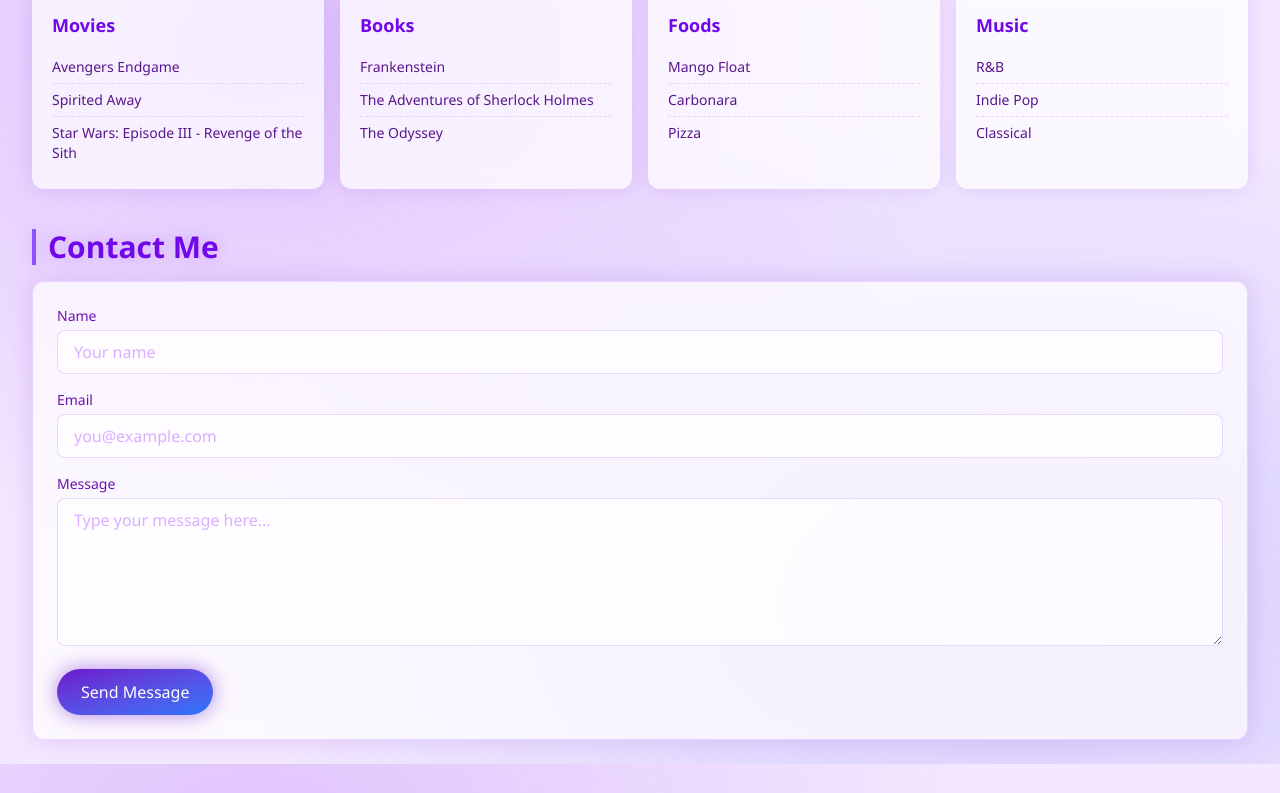
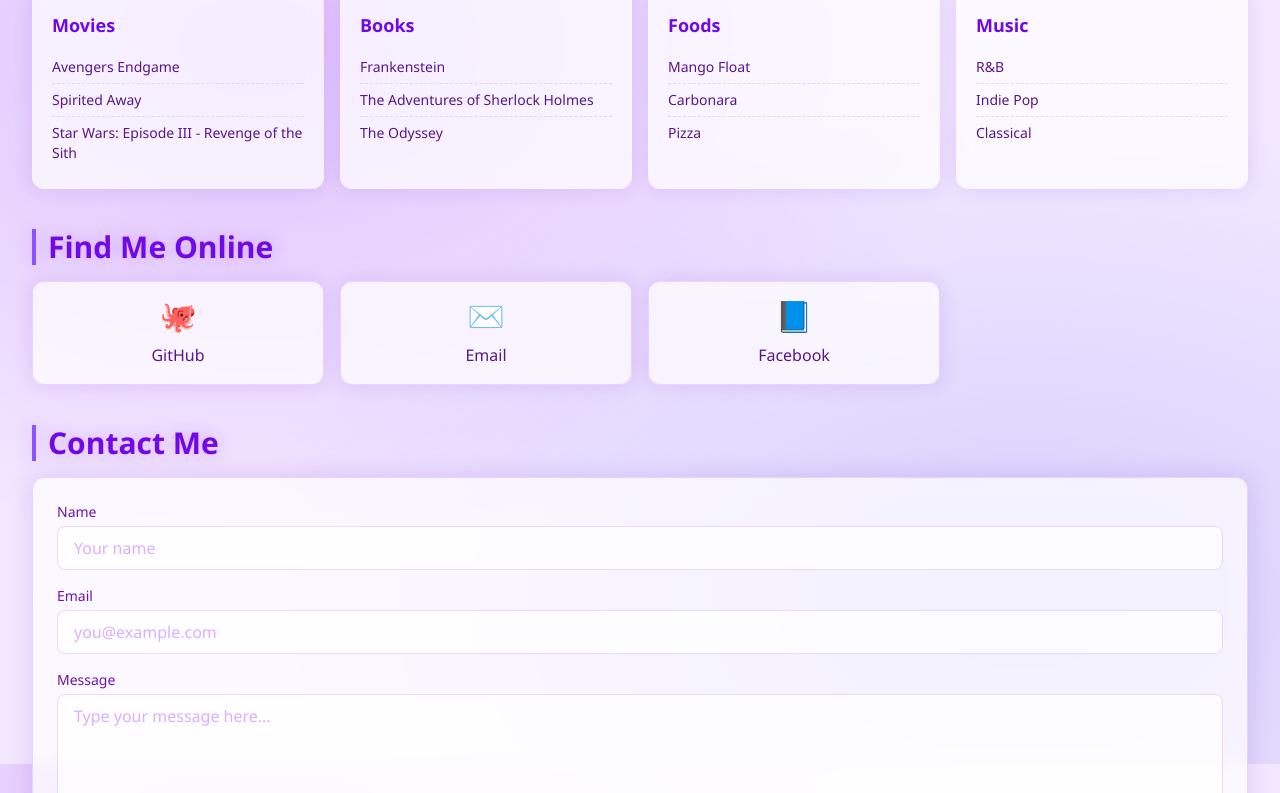
Before and after one commit to Novaliack/my-react-app, a React (Vite) app in the folder my-react-app/: page / in a window 1280 px wide. Shown: the part 836-1629 px from the top of the page. Built offline with nearby package versions, Linux system fonts and the light colour scheme.

Commit message:
Added Socials section

```diff
--- a/my-react-app/package.json
+++ b/my-react-app/package.json
@@ -25,5 +25,9 @@
     "eslint-plugin-react-refresh": "^0.5.6",
     "globals": "^17.12.0",
     "vite": "^8.3.0"
-  }
+  },
+  "description": "This template provides a minimal setup to get React working in Vite with HMR and some ESLint rules.",
+  "main": "eslint.config.js",
+  "author": "",
+  "license": "ISC"
 }
--- a/my-react-app/src/App.jsx
+++ b/my-react-app/src/App.jsx
@@ -3,8 +3,10 @@
 import About from './About.jsx'
 import Hobbies from './Hobbies.jsx'
 import Favorites from './Favorites.jsx'
+import Socials from './Socials.jsx'
 import Contact from './Contact.jsx'
 import Footer from './Footer.jsx'
+
 
 function App() {
     const [darkMode, setDarkMode] = useState(() => {
@@ -31,6 +33,7 @@
                 <About />
                 <Hobbies />
                 <Favorites />
+                <Socials />
                 <Contact />
             </main>
             <Footer />
--- a/my-react-app/src/Header.jsx
+++ b/my-react-app/src/Header.jsx
@@ -49,6 +49,11 @@
                             </a>
                         </li>
                         <li>
+                            <a href="#socials" className="text-purple-900 dark:text-purple-200 font-medium px-4 py-1.5 rounded-full transition-all duration-200 hover:bg-white/40 dark:hover:bg-purple-500/30 hover:text-purple-950 dark:hover:text-white hover:shadow-[0_0_12px_rgba(168,85,247,0.6)]">
+                                Socials
+                            </a>
+                        </li>
+                        <li>
                             <a href="#contact" className="text-purple-900 dark:text-purple-200 font-medium px-4 py-1.5 rounded-full transition-all duration-200 hover:bg-white/40 dark:hover:bg-purple-500/30 hover:text-purple-950 dark:hover:text-white hover:shadow-[0_0_12px_rgba(168,85,247,0.6)]">
                                 Contact
                             </a>
--- /dev/null
+++ b/my-react-app/src/Socials.jsx
@@ -0,0 +1,31 @@
+const socials = [
+    { label: "GitHub",   url: "https://github.com/Novaliack",       icon: "🐙" },
+    { label: "Email",    url: "mailto:jandyllraygodoy@gmail.com",                 icon: "✉️" },
+    { label: "Facebook", url: "https://facebook.com/jandyllray.godoy",      icon: "📘" }
+];
+
+function Socials(){
+    return(
+        <section id="socials">
+            <h2 className="text-3xl font-semibold text-violet-700 dark:text-violet-300 mb-4 border-l-4 border-violet-500 pl-3 drop-shadow-[0_0_8px_rgba(168,85,247,0.4)] transition-colors duration-300">
+                Find Me Online
+            </h2>
+            <div className="grid grid-cols-2 sm:grid-cols-4 gap-4">
+                {socials.map(s => (
+                    <a
+                        key={s.label}
+                        href={s.url}
+                        target="_blank"
+                        rel="noopener noreferrer"
+                        className="bg-white/70 dark:bg-[#140b2e]/80 backdrop-blur-sm rounded-xl p-4 text-center shadow-[0_0_20px_rgba(106,17,203,0.12)] dark:shadow-[0_0_20px_rgba(106,17,203,0.2)] border border-purple-300/50 dark:border-purple-500/20 transition-all duration-300 hover:-translate-y-1 hover:shadow-[0_0_30px_rgba(168,85,247,0.4)] no-underline text-purple-900 dark:text-purple-100"
+                    >
+                        <span className="block text-3xl mb-2">{s.icon}</span>
+                        <span className="font-medium">{s.label}</span>
+                    </a>
+                ))}
+            </div>
+        </section>
+    );
+}
+
+export default Socials
```
Also changed, not shown: 2 other files (tests, documents, lock files or other folders).
